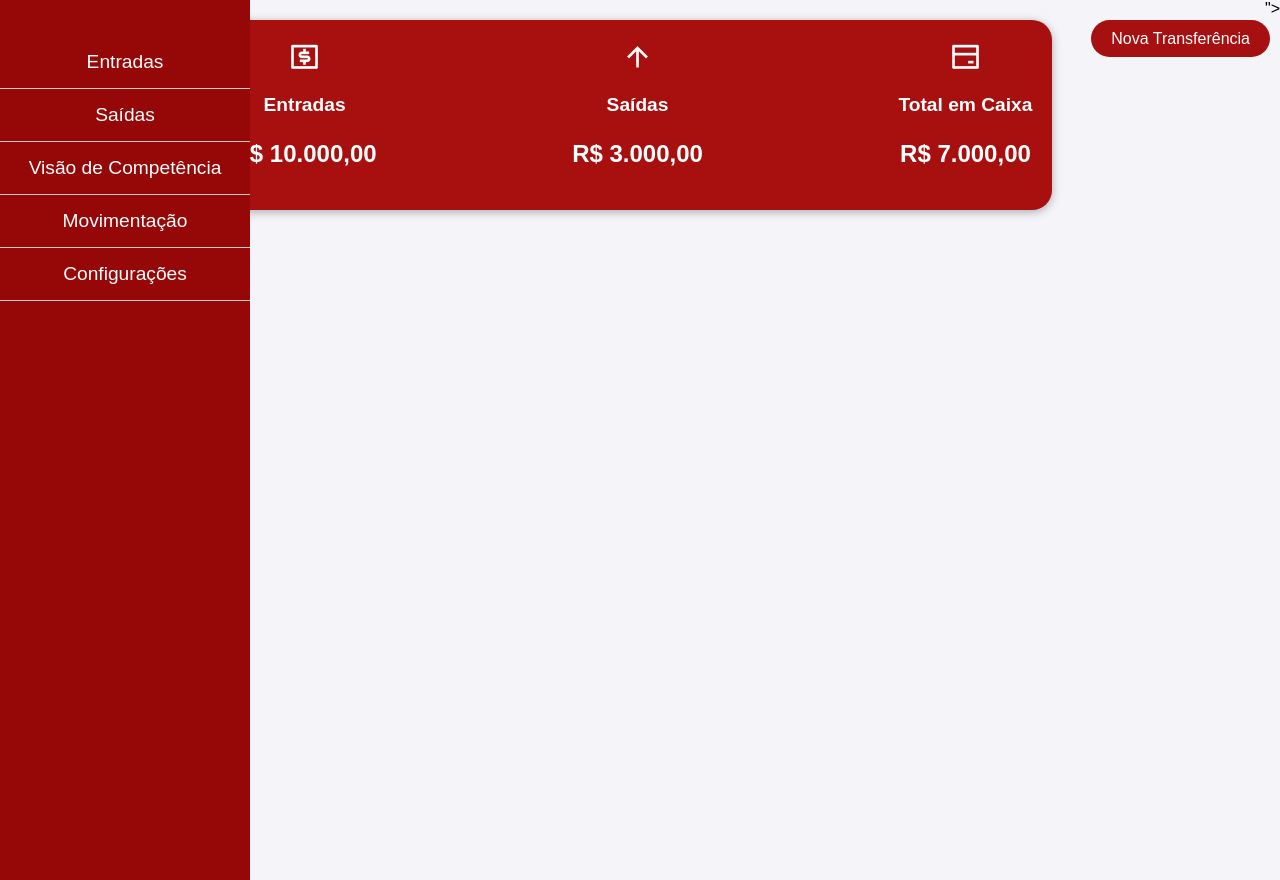
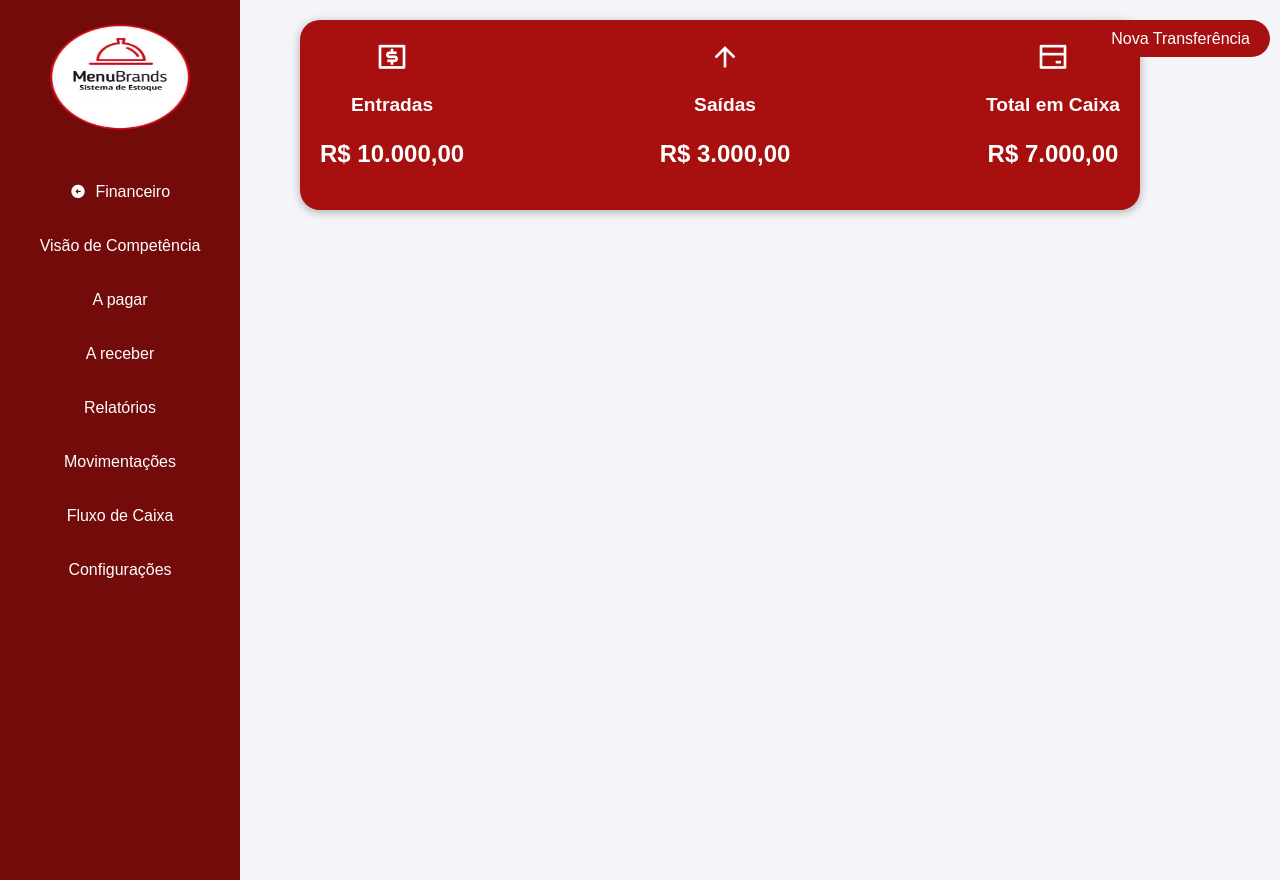
Before and after one commit to jdaavi/Estoque_Menu, a Flask app: page /financeiro in a window 1280 px wide. Run offline with Flask 3, Linux system fonts and the light colour scheme; the visitor is signed in with stand-in values (Sample User, id 1); some libraries are stand-ins or nearby versions.

Commit message:
modified:   static/css/financeiro.css 	modified:   templates/financeiro.html

```diff
--- a/static/css/financeiro.css
+++ b/static/css/financeiro.css
@@ -1,45 +1,3 @@
-/* Layout básico */
-body {
-    font-family: Arial, sans-serif;
-    margin: 0;
-    padding: 0;
-    background-color: #f4f4f9;
-}
-
-.sidebar {
-    position: fixed;
-    left: -250px;
-    top: 0;
-    width: 250px;
-    height: 100%;
-    background-color: #333;
-    color: white;
-    transition: left 0.3s ease-in-out;
-    padding-top: 20px;
-    z-index: 1000;
-}
-
-.sidebar:hover {
-    left: 0; /* Mover para a esquerda da tela */
-}
-
-.sidebar-icon {
-    position: fixed;
-    left: 0;
-    top: 50%;
-    transform: translateY(-50%);
-    background-color: #a80f0f;
-    padding: 10px;
-    color: white;
-    font-size: 2rem;
-    cursor: pointer;
-    z-index: 999;
-}
-
-.sidebar ul {
-    list-style-type: none;
-    padding: 0;
-}
 
 /* Layout básico */
 body {
@@ -51,66 +9,57 @@ body {
     min-height: 100vh;
 }
 
-/* Menu lateral (inicialmente oculto) */
 .sidebar {
+    width: 200px;
+    background-color: #740b0b;
+    color: white;
+    padding: 0 20px;
     position: fixed;
-    left: -253px; /* Inicialmente escondido, fora da tela */
     top: 0;
-    width: 250px;
+    left: 0;
     height: 100%;
-    background-color: #960707;
-    color: white;
-    transition: left 0.3s ease-in-out; /* Efeito de transição */
-    padding-top: 20px;
-    z-index: 1000;
-    border-right: 5px solid white;
+    display: flex;
+    flex-direction: column;
+    justify-content: flex-start;
+    align-items: center;
+    gap: 10px;
 }
 
-/* Quando o mouse passa pela lateral da tela, o menu aparece */
-.sidebar:hover {
-    left: 0;
-    border: 0px;
+.sidebar .logo-container {
+    text-align: center;
+    width: 100%;
+    margin-bottom: 10px; /* Diminui o espaço abaixo da logo */
+    display: flex;
+    justify-content: center; /* Centraliza a logo horizontalmente */
+    align-items: center; /* Centraliza a logo verticalmente */
+    flex-direction: column; /* Alinha os itens em coluna */
+    max-height: 150px;
 }
 
-/* Ícone de ativação do menu lateral */
-.sidebar-icon {
-    position: fixed;
-    left: 0;
-    top: 50%;
-    transform: translateY(-50%);
-    background-color: #a80f0f;
-    padding: 10px;
-    color: white;
-    font-size: 2rem;
-    cursor: pointer;
-    z-index: 999;
+.sidebar .logo-container img {
+    padding: 0; /* Remove o padding, pois valores negativos podem gerar problemas */
+    width: 100%; /* Ajuste a largura da logo */
+    height: 100%;
 }
 
-.sidebar-icon:hover + .sidebar, .sidebar:hover {
-    left: 0;
+
+.sidebar a {
+    color: white;
+    text-decoration: none;
+    margin: 5px 0;
+    display: block;
+    font-size: 16px;
+    text-align: center;
+    width: 100%;
+    padding: 8px 20px;
+    border-radius: 5px;
 }
 
-/* Links do menu lateral */
-.sidebar ul {
-    list-style-type: none;
-    padding: 0;
-}
-
-.sidebar ul li {
-    padding: 15px;
-    text-align: center;
-    border-bottom: 1px solid #ccc;
-}
-
-.sidebar ul li a {
-    color: white;
-    text-decoration: none;
-    font-size: 1.2rem;
-}
-
-/* Hover nos links do menu */
-.sidebar ul li a:hover {
-    background-color: #a80f0f;
+.sidebar a:hover {
+    background-color: #000000;
+    border-radius: 40px;
+    padding-left: 10px;
+    transition: all 0.3s;
 }
 
 /* Containers superiores */
@@ -125,6 +74,7 @@ body {
     width: 800px;
     height: 150px;
     border-radius: 20px; /* Bordas arredondadas */
+    margin-left: 300px;
 }
 
 .finance-item {
@@ -179,12 +129,11 @@ table th {
 }
 
 .btn-voltar{
-    position: fixed;
-    top: 20px;
-    left: 20px;
-    padding: 10px 20px;
-    background-color: #a80f0f;
-    color: white;
+    bottom: 40px;
+    padding: 10px;
+    width: 100px;
+    left: 60px;
+    color: rgb(255, 255, 255);
     font-size: 1rem;
     border-radius: 20px;
     text-decoration: none;
--- a/templates/financeiro.html
+++ b/templates/financeiro.html
@@ -9,32 +9,20 @@
 </head>
 <body>
 
-    <a href="/inicio" class="btn-voltar">
-        <i class="ri-arrow-left-circle-fill"></i> Voltar ao Início
-    </a>
-    <header class="header">
-        <nav class="nav container">
-            <div class="nav__data">
-                <a href="/inicio" class="nav__logo"></a>
-                <div class="nav__toggle" id="nav-toggle">
-                </div>
-            </div>
-        </nav>
-    </header>
-
-
     <div class="sidebar">
-        <ul>
-            <li><a href="#">Entradas</a></li>
-            <li><a href="#">Saídas</a></li>
-            <li><a href="#">Visão de Competência</a></li>
-            <li><a href="#">Movimentação</a></li>
-            <li><a href="#">Configurações</a></li>
-        </ul>
-    </div>
-
-    <div class="sidebar-icon">
-        <i class="ri-menu-line"></i>
+        <div class="logo-container">
+            <img src="/static/img/Logo menu.png" alt="Logo da empresa" class="logo">
+        </div>
+        <a href="javascript:history.back()" class="btn-voltar">
+            <i class="ri-arrow-left-circle-fill"></i> <span>Financeiro</span>
+        </a>
+        <a href="#">Visão de Competência</a>
+        <a href="#">A pagar</a>
+        <a href="#">A receber</a>
+        <a href="#">Relatórios</a>
+        <a href="#">Movimentações</a>
+        <a href="#">Fluxo de Caixa</a>
+        <a href="#">Configurações</a>
     </div>
 
     <!-- Container Superior -->
@@ -56,12 +44,10 @@
         </div>
     </div>
 
-
     <div class="nova-transacao">
         <a href= "/transferencia" class="btn btn-primary">Nova Transferência</a>
     </div>
 
-
-    <script src="/js/financeiro.js"></script>"></script>
+    <script src="/js/financeiro.js"></script>
 </body>
 </html>
```
